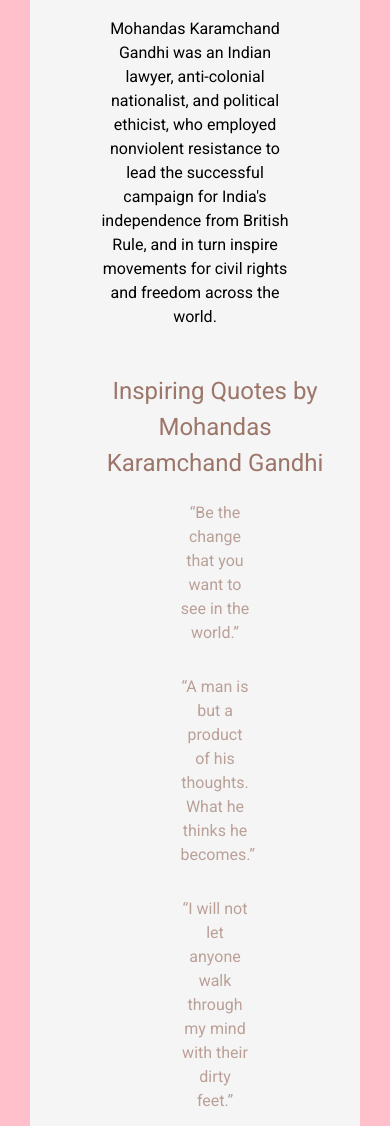
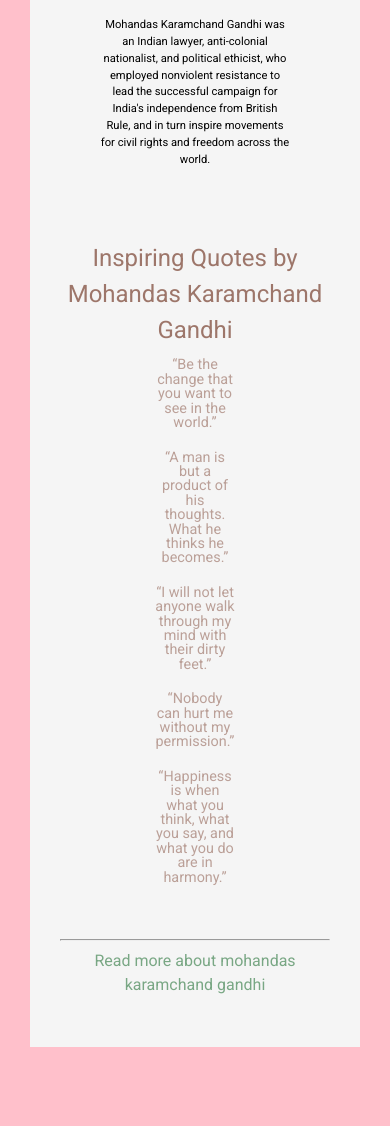
Before and after one commit to MitaliShah/Build-a-Tribute-Page, a plain HTML site: page index.html in a window 390 px wide. Shown: the part 248-1374 px from the top of the page. After the commit the page ends 1325 px from the top, so only its background shows below. Drawn offline with Linux system fonts and the light colour scheme.

Commit message:
css modification for smaller viewport

```diff
--- a/styles.css
+++ b/styles.css
@@ -24,6 +24,7 @@ body{
   #img-caption{
     font-size: 1rem;
     padding:20px 0 20px 0;
+    word-wrap: break-word;
   }
 
   h1{
@@ -42,6 +43,7 @@ body{
     font-size: 1.5rem;
     list-style-type: none;
     color: #9d766a;
+    margin-top: 0;
   }
   #quotes li{
     font-size: 1rem;
@@ -55,6 +57,7 @@ body{
     text-decoration: none;
     color:#79a784;
     padding-bottom: 0;
+    cursor: pointer;
   }
   a:hover{
     color: #9e363a;
@@ -63,6 +66,10 @@ body{
   blockquote{
     max-width: 30%;
     margin: auto;
+  }
+
+  #tribute-info, #quotes ul{
+    padding:20px 0 20px 0;
   }
 
   /*Media query*/
@@ -75,6 +82,17 @@ body{
     h1{
       font-size: 2rem;
     }
+
+    #quotes{
+      height: auto;
+    }
+
+    #quotes li{
+      font-size: 0.9rem;
+      line-height: 1;
+      margin: 0;
+      word-wrap: break-word;
+    }
   }
 
   @media only screen and (max-width: 400px) {
@@ -85,4 +103,19 @@ body{
     h1{
       font-size: 1.2rem;
     }
+
+    #quotes{
+      height: auto;
+    }
+
+    #quotes li{
+      font-size: 0.9rem;
+      line-height: 1;
+      margin: 0;
+      word-wrap: break-word;
+    }
+
+    #img-caption{
+      font-size: 0.7rem;
+    }
   }
```
